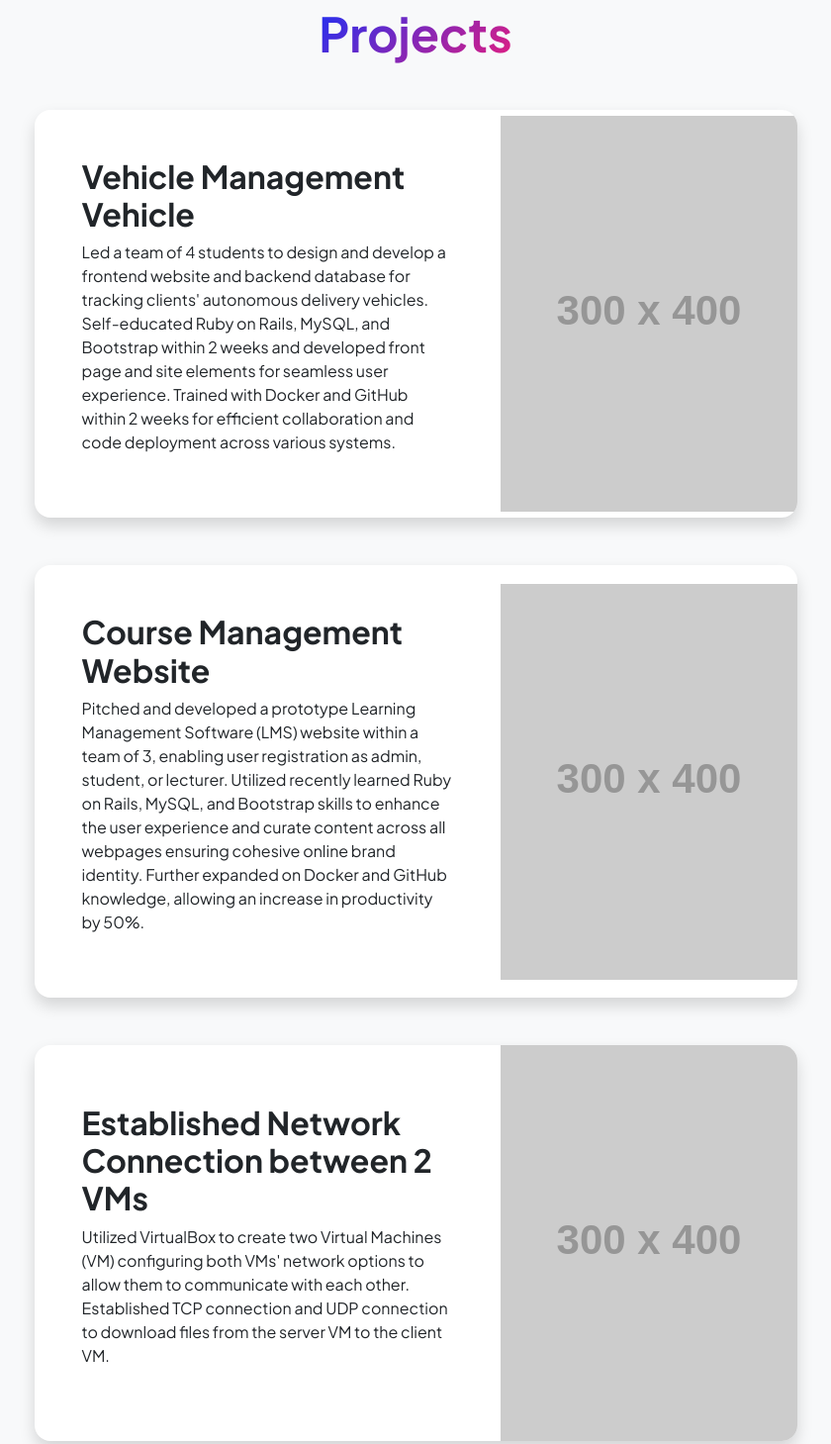
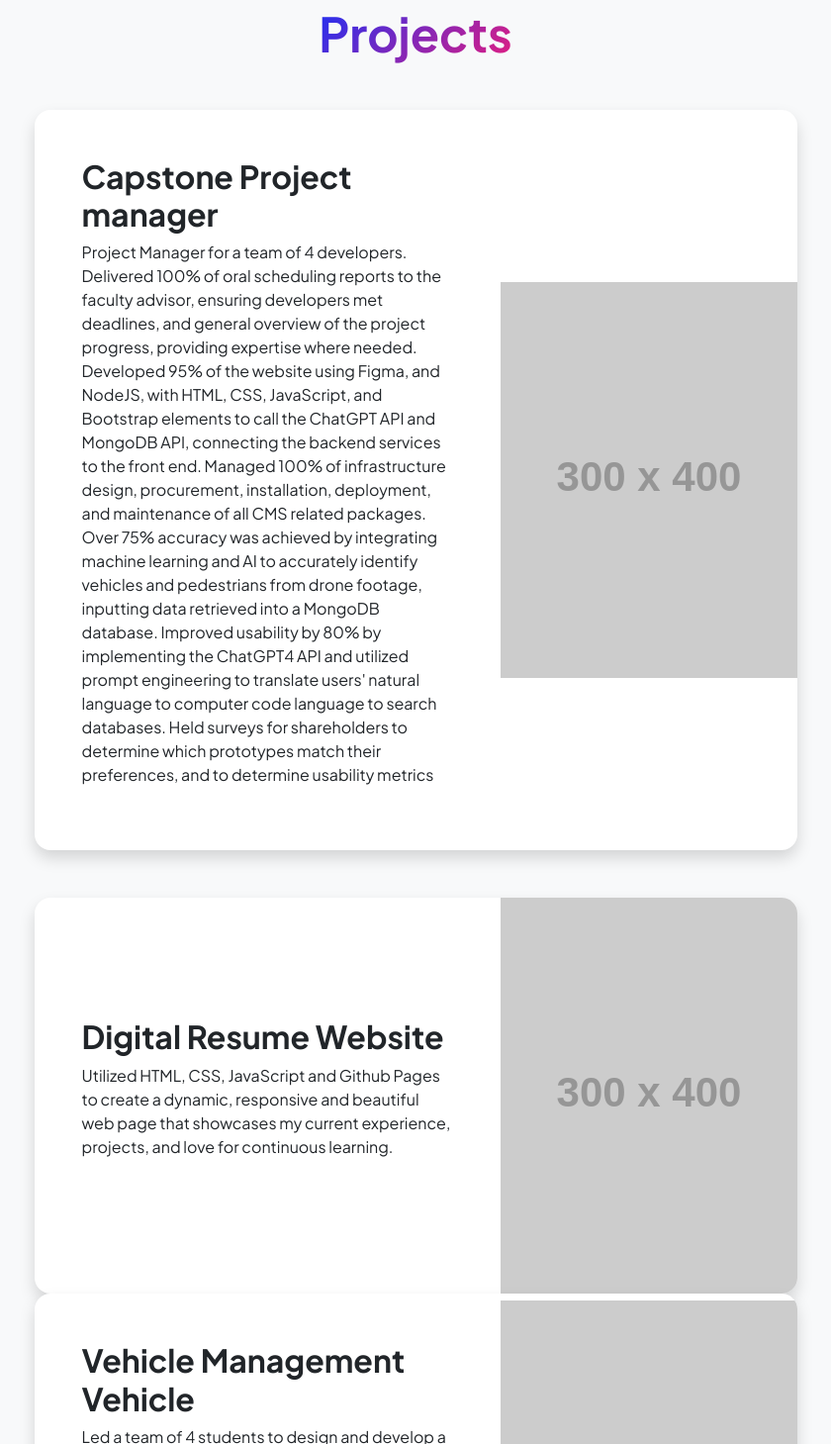
Before and after one commit to Jacky-Lee113/Jacky-Lee113.github.io, a plain HTML site: page projects.html in a window 1280 px wide. Shown: the part 115-1574 px from the top of the page at 99% size, without its empty margins (220-1060 px from the left). Drawn offline with nearby package versions, Linux system fonts and the light colour scheme; placeholder pictures from the web are drawn by us.

Commit message:
Update projects.html

```diff
--- a/projects.html
+++ b/projects.html
@@ -42,7 +42,30 @@
                     </div>
                     <div class="row gx-5 justify-content-center">
                         <div class="col-lg-11 col-xl-9 col-xxl-8">
-                            <!-- Project Card 1-->
+		           <!-- Project Card 1-->
+                            <div class="card overflow-hidden shadow rounded-4 border-0 mb-5">
+                                <div class="card-body p-0">
+                                    <div class="d-flex align-items-center">
+                                        <div class="p-5">
+                                            <h2 class="fw-bolder">Capstone Project manager</h2>
+                                            <p>Project Manager for a team of 4 developers. Delivered 100% of oral scheduling reports to the faculty advisor, ensuring developers met deadlines, and general overview of the project progress, providing expertise where needed. Developed 95% of the website using Figma, and NodeJS, with HTML, CSS, JavaScript, and Bootstrap elements to call the ChatGPT API and MongoDB API, connecting the backend services to the front end. Managed 100% of infrastructure design, procurement, installation, deployment, and maintenance of all CMS related packages. Over 75% accuracy was achieved by integrating machine learning and AI to accurately identify vehicles and pedestrians from drone footage, inputting data retrieved into a MongoDB database. Improved usability by 80% by implementing the ChatGPT4 API and utilized prompt engineering to translate users' natural language to computer code language to search databases. Held surveys for shareholders to determine which prototypes match their preferences, and to determine usability metrics</p>
+                                        </div>
+                                        <img class="img-fluid" src="https://dummyimage.com/300x400/343a40/6c757d" alt="..." />
+                                    </div>
+                                </div>
+                            </div>
+			    <!-- Project Card 2-->
+                            <div class="card overflow-hidden shadow rounded-4 border-0">
+                                <div class="card-body p-0">
+                                    <div class="d-flex align-items-center">
+                                        <div class="p-5">
+                                            <h2 class="fw-bolder">Digital Resume Website</h2>
+                                            <p>Utilized HTML, CSS, JavaScript and Github Pages to create a dynamic, responsive and beautiful web page that showcases my current experience, projects, and love for continuous learning.</div>
+                                        <img class="img-fluid" src="https://dummyimage.com/300x400/343a40/6c757d" alt="..." />
+                                    </div>
+                                </div>
+                            </div>
+                            <!-- Project Card 3-->
                             <div class="card overflow-hidden shadow rounded-4 border-0 mb-5">
                                 <div class="card-body p-0">
                                     <div class="d-flex align-items-center">
@@ -55,7 +78,7 @@
                                     </div>
                                 </div>
                             </div>
-                            <!-- Project Card 2-->
+                            <!-- Project Card 4-->
                             <div class="card overflow-hidden shadow rounded-4 border-0 mb-5">
                                 <div class="card-body p-0">
                                     <div class="d-flex align-items-center">
@@ -68,24 +91,13 @@
                                     </div>
                                 </div>
                             </div>
-			    <!-- Project Card 3-->
+			    <!-- Project Card 5-->
                             <div class="card overflow-hidden shadow rounded-4 border-0 mb-5">
                                 <div class="card-body p-0">
                                     <div class="d-flex align-items-center">
                                         <div class="p-5">
                                             <h2 class="fw-bolder">Established Network Connection between 2 VMs</h2>
                                             <p>Utilized VirtualBox to create two Virtual Machines (VM) configuring both VMs' network options to allow them to communicate with each other. Established TCP connection and UDP connection to download files from the server VM to the client VM.</div>
-                                        <img class="img-fluid" src="https://dummyimage.com/300x400/343a40/6c757d" alt="..." />
-                                    </div>
-                                </div>
-                            </div>
-			    <!-- Project Card 4-->
-                            <div class="card overflow-hidden shadow rounded-4 border-0">
-                                <div class="card-body p-0">
-                                    <div class="d-flex align-items-center">
-                                        <div class="p-5">
-                                            <h2 class="fw-bolder">Digital Resume Website</h2>
-                                            <p>Utilized HTML, CSS, JavaScript and Github Pages to create a dynamic, responsive and beautiful web page that showcases my current experience, projects, and love for continuous learning.</div>
                                         <img class="img-fluid" src="https://dummyimage.com/300x400/343a40/6c757d" alt="..." />
                                     </div>
                                 </div>
```
